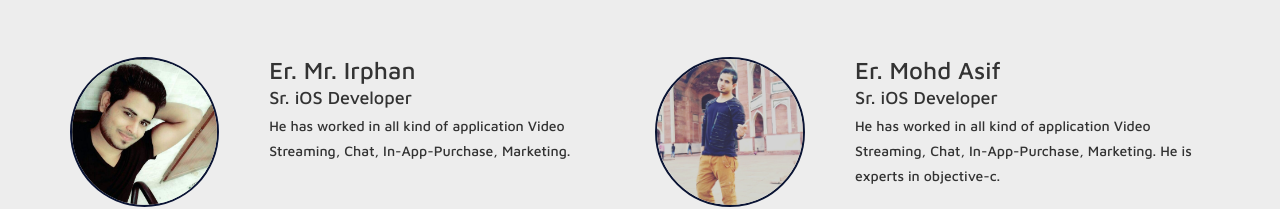
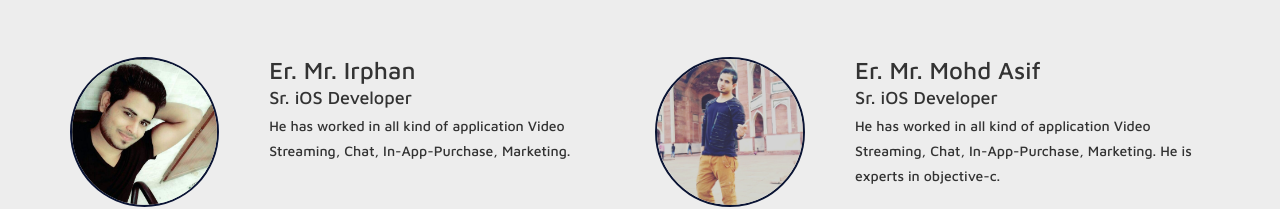
Before and after one commit to mohdsazidiqabal/mohdsazidiqabal.github.io, a plain HTML site: page index.html in a window 1280 px wide. Shown: the part 3255-3464 px from the top of the page. Drawn offline with Linux system fonts and the light colour scheme; files whose address does not match are found by name.

Commit message:
Bug Fixes

```diff
--- a/index.html
+++ b/index.html
@@ -455,7 +455,7 @@
                             <img src="assets/img/AsifBhai.jpg" alt="" class="img-circle" />
                         </a>
                         <div class="media-body">
-                            <h3 class="media-heading">Er. Mohd Asif</h3>
+                            <h3 class="media-heading">Er. Mr. Mohd Asif</h3>
                             <h4 class="media-heading">Sr. iOS Developer</h4>
                              He has worked in all kind of application Video Streaming, Chat, In-App-Purchase, Marketing.
                              He is experts in objective-c.
```
